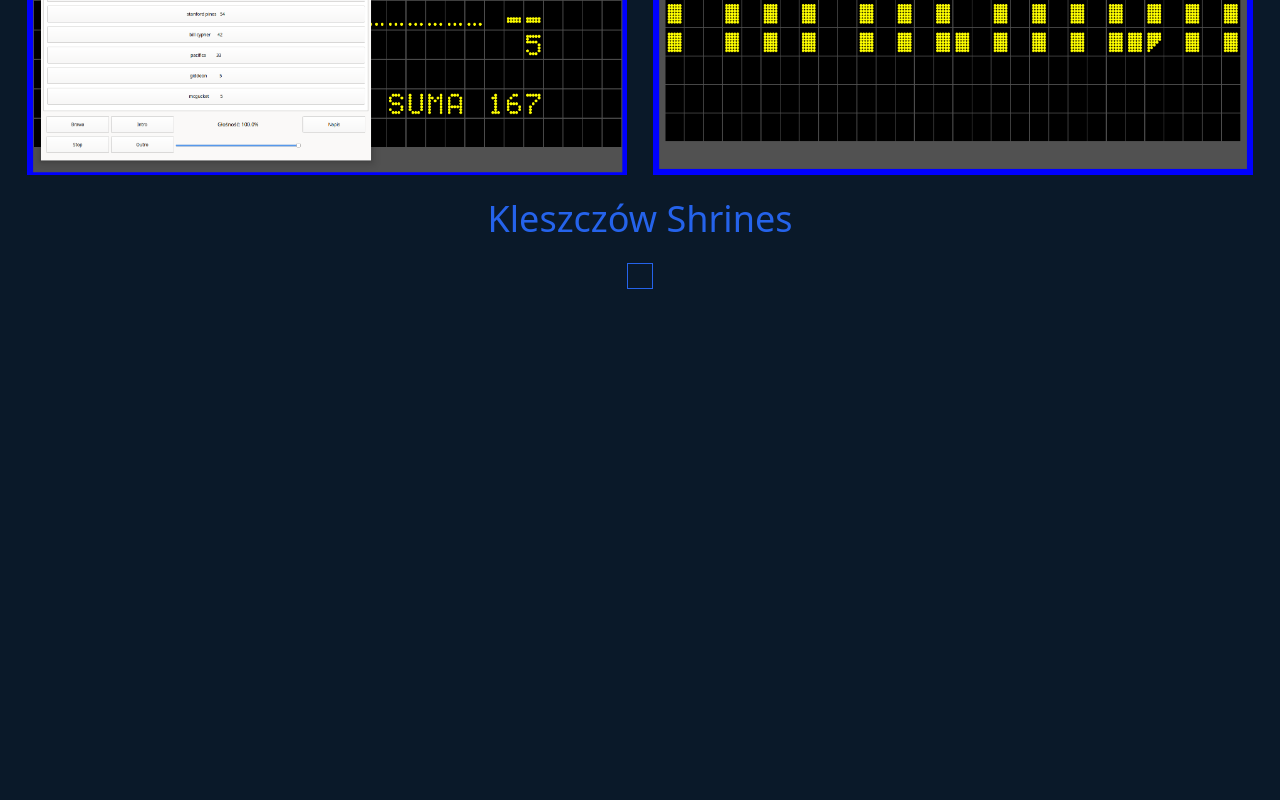
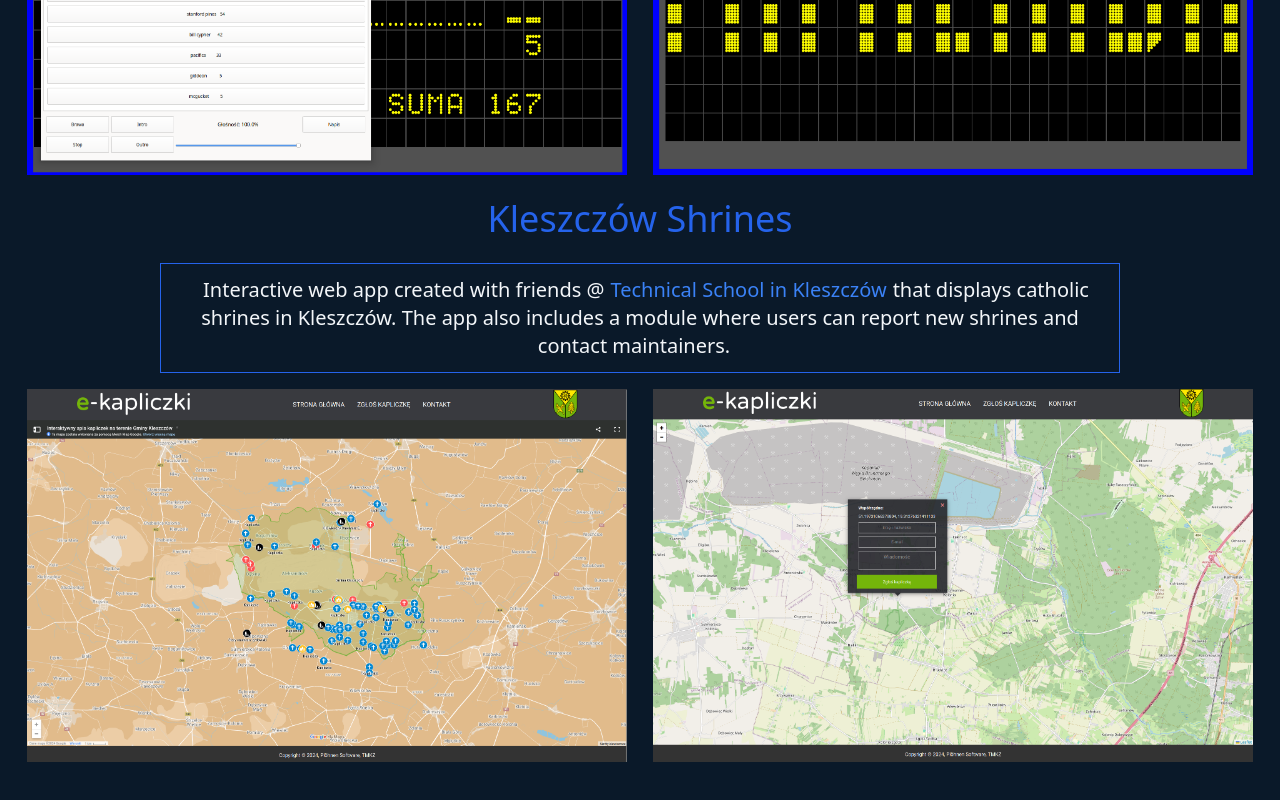
Before and after one commit to radekaadek/Portfolio, a Next.js app: page / in a window 1280 px wide. Shown: the part 1560-2360 px from the top of the page. Before the commit the page ends 1917 px from the top, so only its background shows below. Built offline with nearby package versions, Linux system fonts and the light colour scheme.

Commit message:
kapliczki

```diff
--- a/src/components/Kapliczki.tsx
+++ b/src/components/Kapliczki.tsx
@@ -6,8 +6,30 @@ const Kapliczki = () => {
         Project(
             "Kleszczów Shrines",
             [
+                {
+                    src: "/shrines.png",
+                    alt: "shrines",
+                    width: "600",
+                    height: "375",
+                    className: ""
+                },
+                {
+                    src: "/kapliczka.png",
+                    alt: "add_shrine",
+                    width: "600",
+                    height: "375",
+                    className: ""
+                }
             ],
-            <div/>
+            <div className="w-full">
+                <span className="p-3 text-xl text-center" style={{color: "#f3f6f9", paddingRight: "6px"}}>Interactive web app created with friends @</span>
+                <Link href="github.com/xKRISTOFx" passHref legacyBehavior>
+                <span className="text-xl text-center text-blue-500 hover:cursor-pointer">Technical School in Kleszczów</span>
+                </Link>
+                <span className="p-3 text-xl text-center" style={{color: "#f3f6f9", paddingLeft: "6px"}}>
+                     that displays catholic shrines in Kleszczów. The app also includes a module where users can report new shrines and contact maintainers.
+                </span>
+            </div>
         )
     )
 }
```
Also changed, not shown: public/kapliczka.png (added), public/shrines.png (added).
